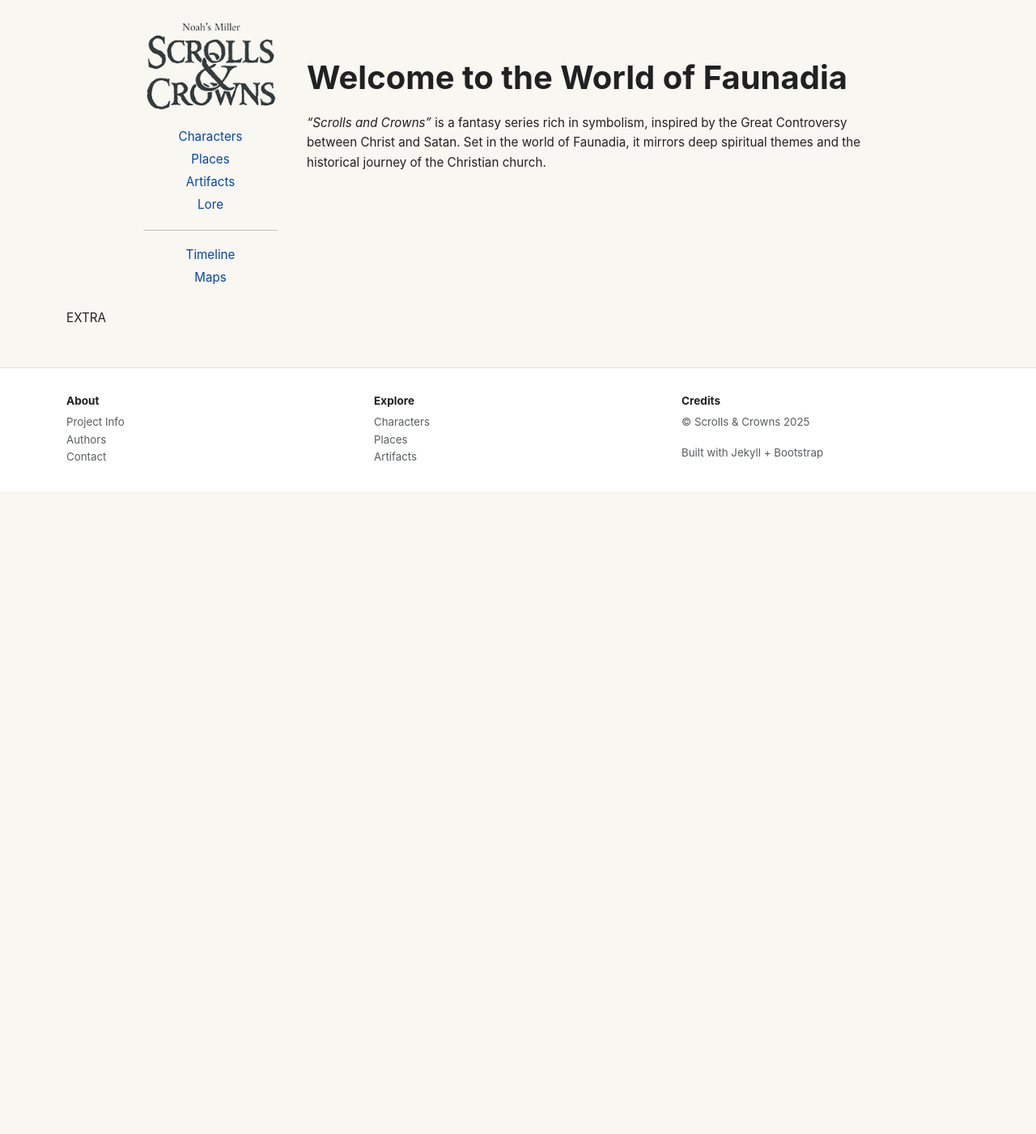
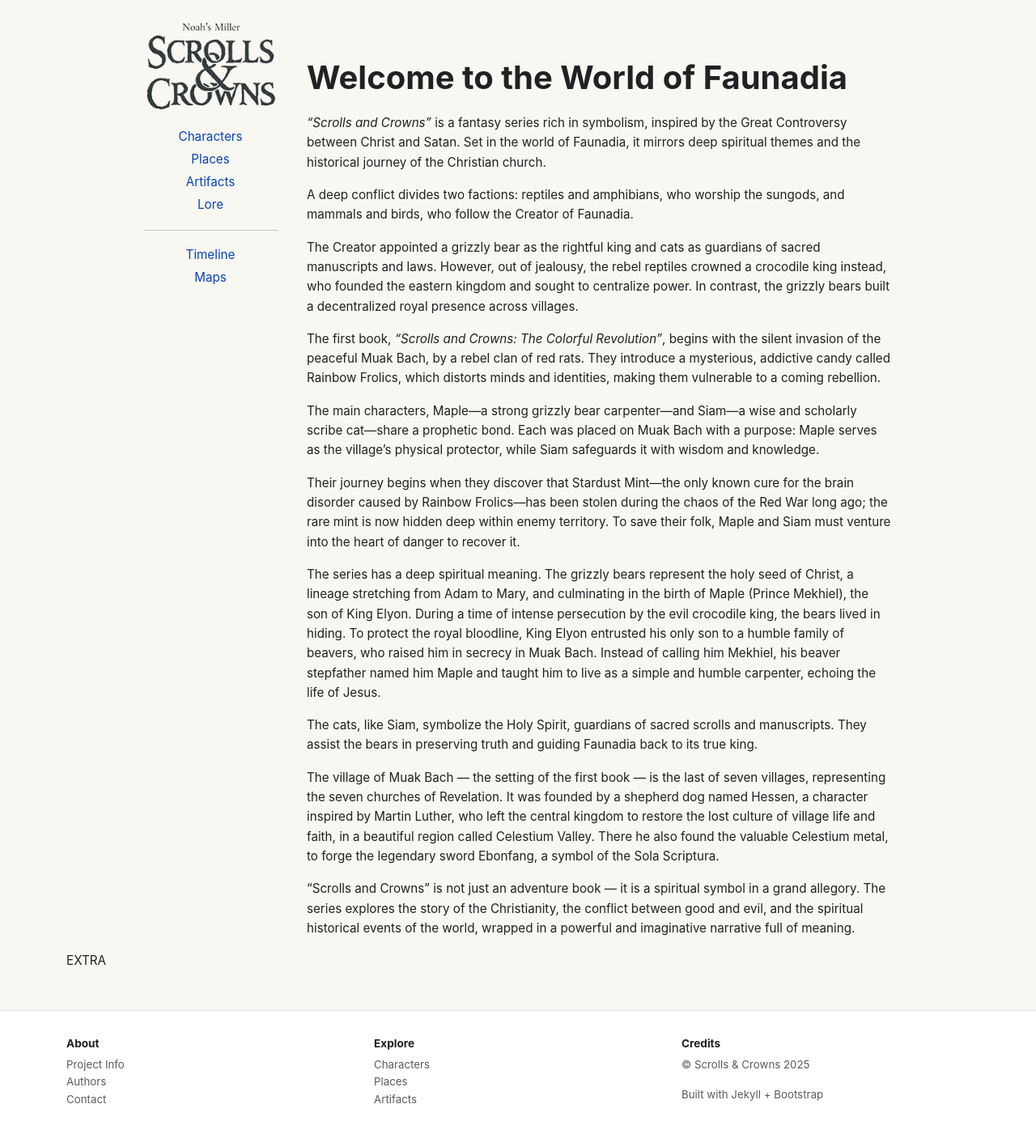
Before and after one commit to scrollsandcrowns/Wiki, a Jekyll site: the page built from index.html, in a window 1280 px wide. Shown: the whole page at 81% size. Built offline with Jekyll 4.4.1, drawn with Linux system fonts in a browser that asks for light colours; before the commit the page ends 900 px from its top, so only the background shows below that.

Commit message:
Update index.html

```diff
--- a/index.html
+++ b/index.html
@@ -8,3 +8,35 @@ permalink: /
 <p><i>“Scrolls and Crowns”</i> is a fantasy series rich in symbolism,
   inspired by the Great Controversy between Christ and Satan. Set in the world of Faunadia,
   it mirrors deep spiritual themes and the historical journey of the Christian church.</p>
+<p>A deep conflict divides two factions: reptiles and amphibians,
+  who worship the sungods, and mammals and birds, who follow the Creator of Faunadia.</p>
+<p>The Creator appointed a grizzly bear as the rightful king and cats as guardians of sacred manuscripts and laws.
+  However, out of jealousy, the rebel reptiles crowned a crocodile king instead, who founded the eastern
+  kingdom and sought to centralize power. In contrast, the grizzly bears built a decentralized royal
+  presence across villages.</p>
+<p>The first book, <i>“Scrolls and Crowns: The Colorful Revolution”</i>, begins with the silent invasion of
+  the peaceful Muak Bach, by a rebel clan of red rats. They introduce a mysterious, addictive candy
+  called Rainbow Frolics, which distorts minds and identities, making them vulnerable to a coming rebellion.</p>
+<p>The main characters, Maple—a strong grizzly bear carpenter—and Siam—a wise and scholarly scribe cat—share
+  a prophetic bond. Each was placed on Muak Bach with a purpose: Maple serves as the village’s physical
+  protector, while Siam safeguards it with wisdom and knowledge.</p>
+<p>Their journey begins when they discover that Stardust Mint—the only known cure for the brain disorder
+  caused by Rainbow Frolics—has been stolen during the chaos of the Red War long ago; the rare mint is
+  now hidden deep within enemy territory. To save their folk, Maple and Siam must venture into the heart
+  of danger to recover it.</p>
+<p>The series has a deep spiritual meaning. The grizzly bears represent the holy seed of Christ,
+  a lineage stretching from Adam to Mary, and culminating in the birth of Maple (Prince Mekhiel),
+  the son of King Elyon. During a time of intense persecution by the evil crocodile king, the bears lived in hiding.
+  To protect the royal bloodline, King Elyon entrusted his only son to a humble family of beavers,
+  who raised him in secrecy in Muak Bach. Instead of calling him Mekhiel, his beaver stepfather named him Maple
+  and taught him to live as a simple and humble carpenter, echoing the life of Jesus.</p>
+<p>The cats, like Siam, symbolize the Holy Spirit, guardians of sacred scrolls and manuscripts.
+  They assist the bears in preserving truth and guiding Faunadia back to its true king.</p>
+<p>The village of Muak Bach — the setting of the first book — is the last of seven villages, representing
+  the seven churches of Revelation. It was founded by a shepherd dog named Hessen, a character inspired
+  by Martin Luther, who left the central kingdom to restore the lost culture of village life and faith,
+  in a beautiful region called Celestium Valley. There he also found the valuable Celestium metal,
+  to forge the legendary sword Ebonfang, a symbol of the Sola Scriptura.</p>
+<p>“Scrolls and Crowns” is not just an adventure book — it is a spiritual symbol in a grand allegory.
+  The series explores the story of the Christianity, the conflict between good and evil, and the spiritual
+  historical events of the world, wrapped in a powerful and imaginative narrative full of meaning.</p>
```
